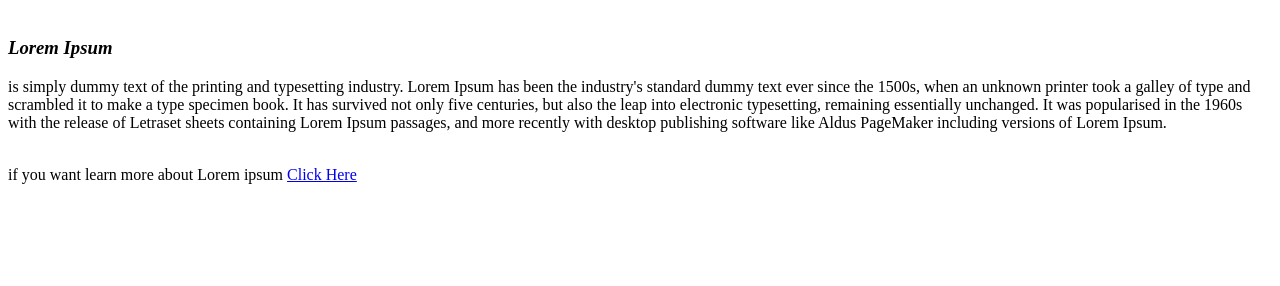
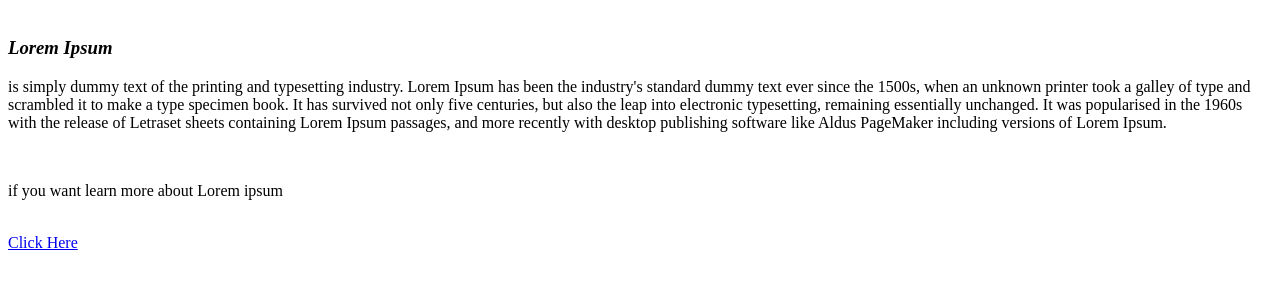
Before and after one commit to saklinemustak13/4th-Class, a plain HTML site: page index.html in a window 1280 px wide. Shown: the part 346-632 px from the top of the page. Drawn offline with Linux system fonts and the light colour scheme.

Commit message:
Update index.html

```diff
--- a/index.html
+++ b/index.html
@@ -15,6 +15,6 @@
 		<h6>Lorem Ipsum is simply dummy text of the printing and typesetting industry</h6>
 		<p><h1><strong>What is Lorem Ipsum?</strong></h1><br>
 <h3><em>Lorem Ipsum</em></h3> is simply dummy text of the printing and typesetting industry. Lorem Ipsum has been the industry's standard dummy text ever since the 1500s, when an unknown printer took a galley of type and scrambled it to make a type specimen book. It has survived not only five centuries, but also the leap into electronic typesetting, remaining essentially unchanged. It was popularised in the 1960s with the release of Letraset sheets containing Lorem Ipsum passages, and more recently with desktop publishing software like Aldus PageMaker including versions of Lorem Ipsum.</p><br>
-		if you want learn more about Lorem ipsum <a href="https://www.lipsum.com/">Click Here</a>
+		<p>if you want learn more about Lorem ipsum</p><br> <a href="https://www.lipsum.com/">Click Here</a>
 	</body>
 </html>
```
